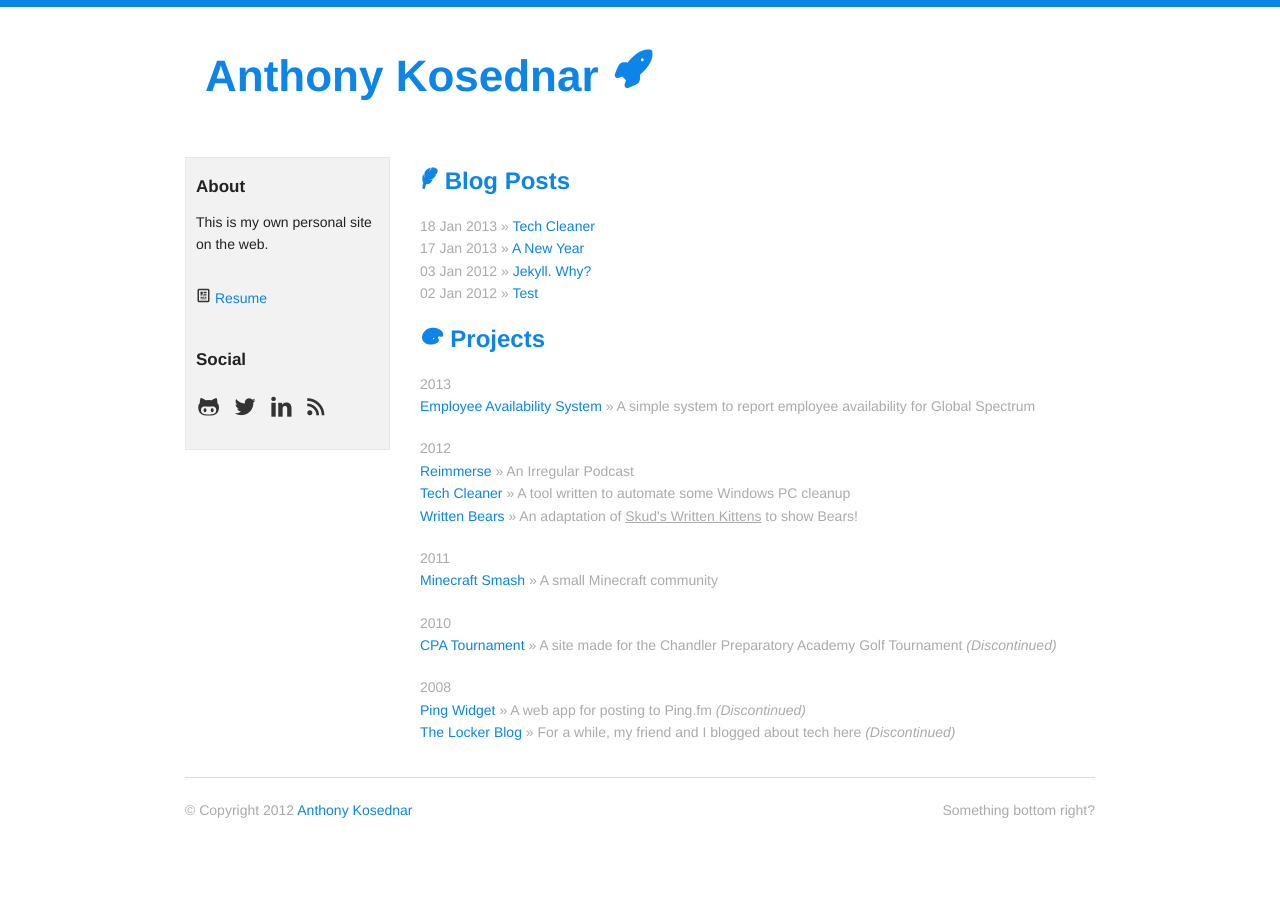
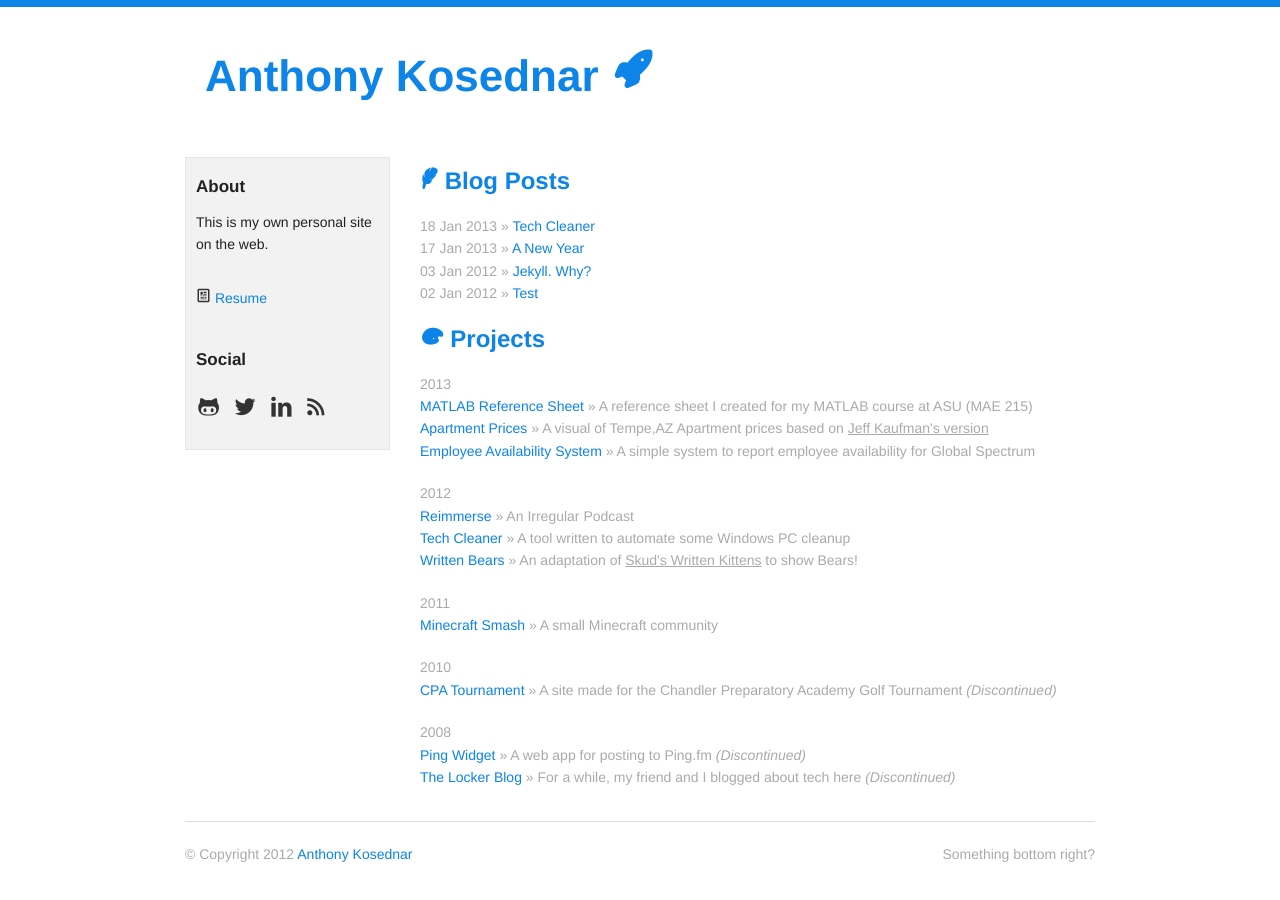
Before and after one commit to akosednar/akosednar.github.com, a Jekyll site: the page built from index.html, in a window 1280 px wide. Built offline with Jekyll 4.4.1, drawn with Linux system fonts in a browser that asks for light colours; comment, search, counter and statistics services are not loaded.

Commit message:
Added some new projects! :D

```diff
--- a/index.html
+++ b/index.html
@@ -17,6 +17,8 @@ title: Home
        		<h2><span class="icon">&#127912;</span> Projects</h2>
         	<ul class="posts">
         		<li><span>2013</span></li>
+        		<li><a href="#" target="_blank">MATLAB Reference Sheet</a> <span>&raquo; A reference sheet I created for my MATLAB course at ASU (MAE 215)</span></li>
+        		<li><a href="#" target="_blank">Apartment Prices</a> <span>&raquo; A visual of Tempe,AZ Apartment prices based on <a href="https://github.com/jeffkaufman/apartment_prices" target="_blank">Jeff Kaufman's version</a></span></li>
         		<li><a href="#" target="_blank">Employee Availability System</a> <span>&raquo; A simple system to report employee availability for Global Spectrum</span></li>
         		<li class="spacer"><span>2012</span></li>
         		<li><a href="http://reimmer.se" target="_blank">Reimmerse</a> <span>&raquo; An Irregular Podcast</span></li>
```
